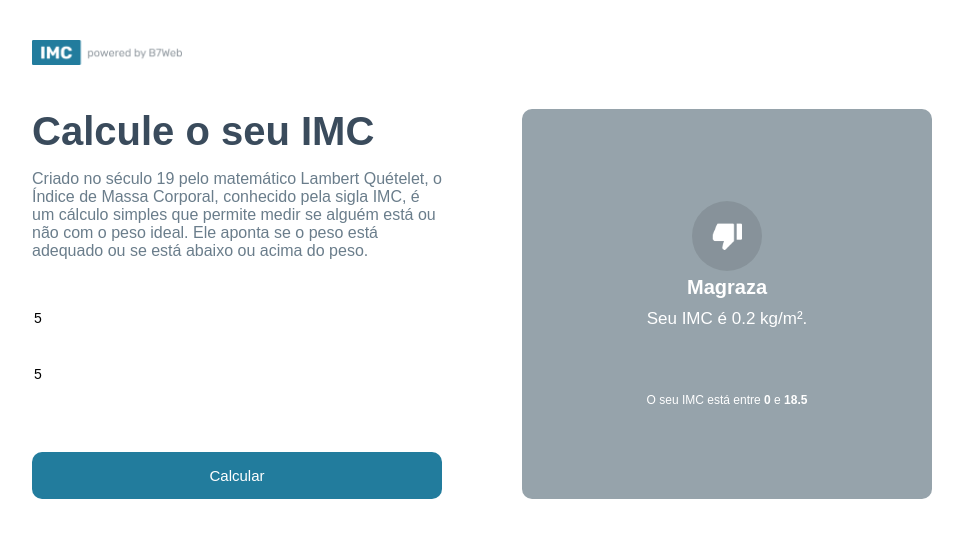
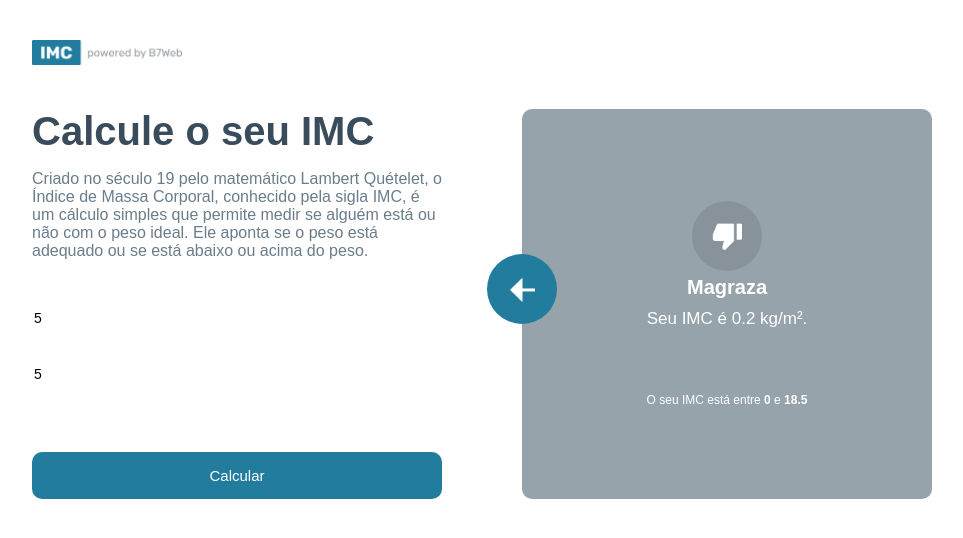
Before and after one commit to AnthonyWendy/imc-calculator, a React (Create React App) app: page / in a window 1280 px wide. Both pictures are taken after typing "5", "5" into the empty fields and a click on the button "Calcular". Shown: the top 538 px of the page, without its empty margins (158-1121 px from the left). Built offline with nearby package versions, Linux system fonts and the light colour scheme.

Commit message:
Função voltar criada

```diff
--- a/src/App.module.css
+++ b/src/App.module.css
@@ -76,5 +76,23 @@
 .rightBig {
     flex: 1;
     display: flex;
+}
 
+.rightSide .rightArrow {
+    position: absolute;
+    background-color: #227C9D;
+    width: 70px;
+    height: 70px;
+    border-radius: 50%;
+    display: flex;
+    justify-content: center;
+    align-items: center;
+    cursor: pointer;
+    margin-left: -35px;
+    margin-top: 145px;
+    transition: .3s;
 }
+
+.rightSide .rightArrow:hover{
+    opacity: .8;
+}
--- a/src/App.tsx
+++ b/src/App.tsx
@@ -1,6 +1,7 @@
 import { useState } from 'react';
 import styles from './App.module.css';
 import poweredImage from './assets/powered.png';
+import leftArrowImage from './assets/leftarrow.png';
 import { levels, calculateimc, level } from './helpers/imc';
 import { GridItem } from './components/GridItem';
 
@@ -18,6 +19,11 @@
     }
   }
 
+  const handleBackButton = () => {
+    setToShow(null);
+    setHeigthField(0);
+    setWeightFiled(0);
+  }
 
   return (
     <div className={styles.main}>
@@ -55,10 +61,11 @@
         }
         {toShow &&
           <div className={styles.rightBig}>
-            <div className={styles.rightArrow}></div>
+            <div className={styles.rightArrow} onClick={handleBackButton}>
+              <img src={leftArrowImage} alt="" width={25} />
+            </div>
             <GridItem item={toShow} />
           </div>
-
         }
         </div>
       </div>
--- a/src/helpers/imc.ts
+++ b/src/helpers/imc.ts
@@ -19,8 +19,10 @@
 
     for(let i in levels){
         if(imc >= levels[i].imc[0] && imc < levels[i].imc[1]){
-            levels[i].yourImc = parseFloat(imc.toFixed(2));
-            return levels[i];
+            let levelTwo: level = {...levels[i]}
+
+            levelTwo.yourImc = parseFloat(imc.toFixed(2));
+            return levelTwo;
         }
     }
 
```
